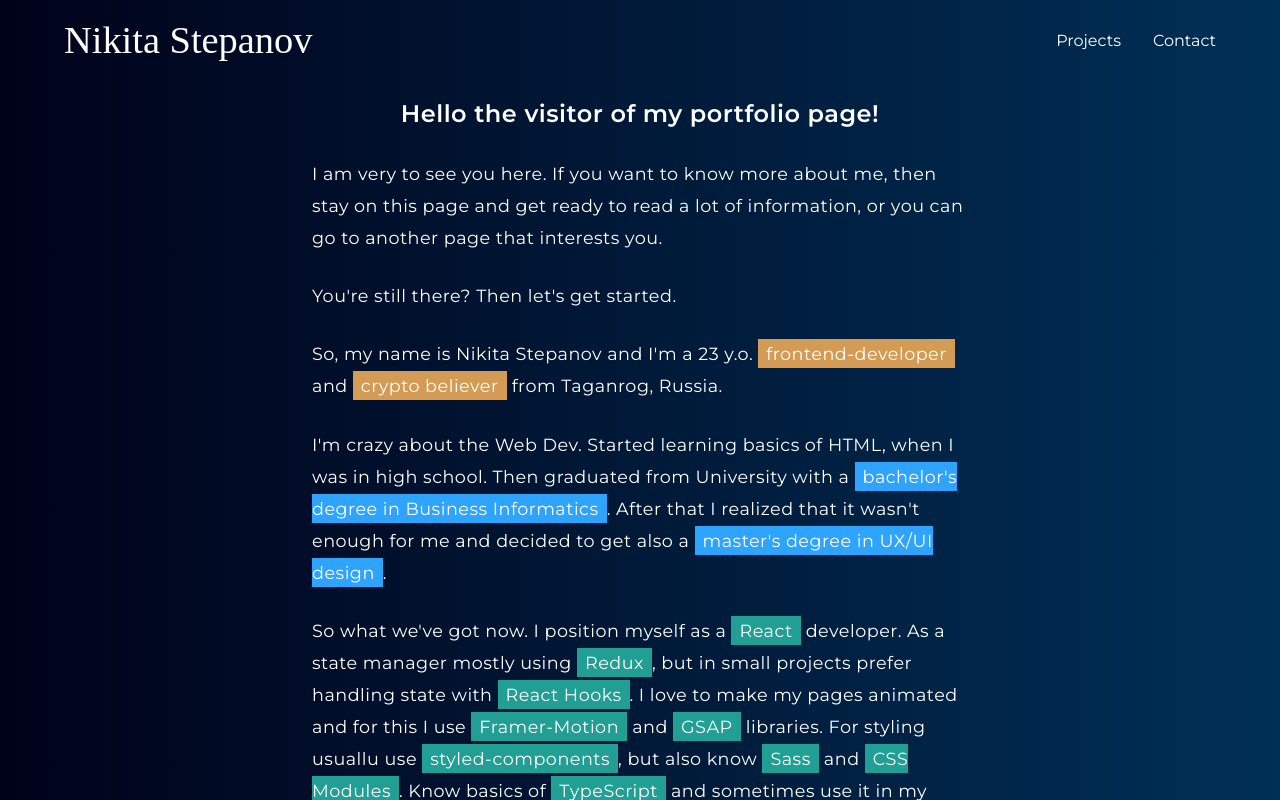
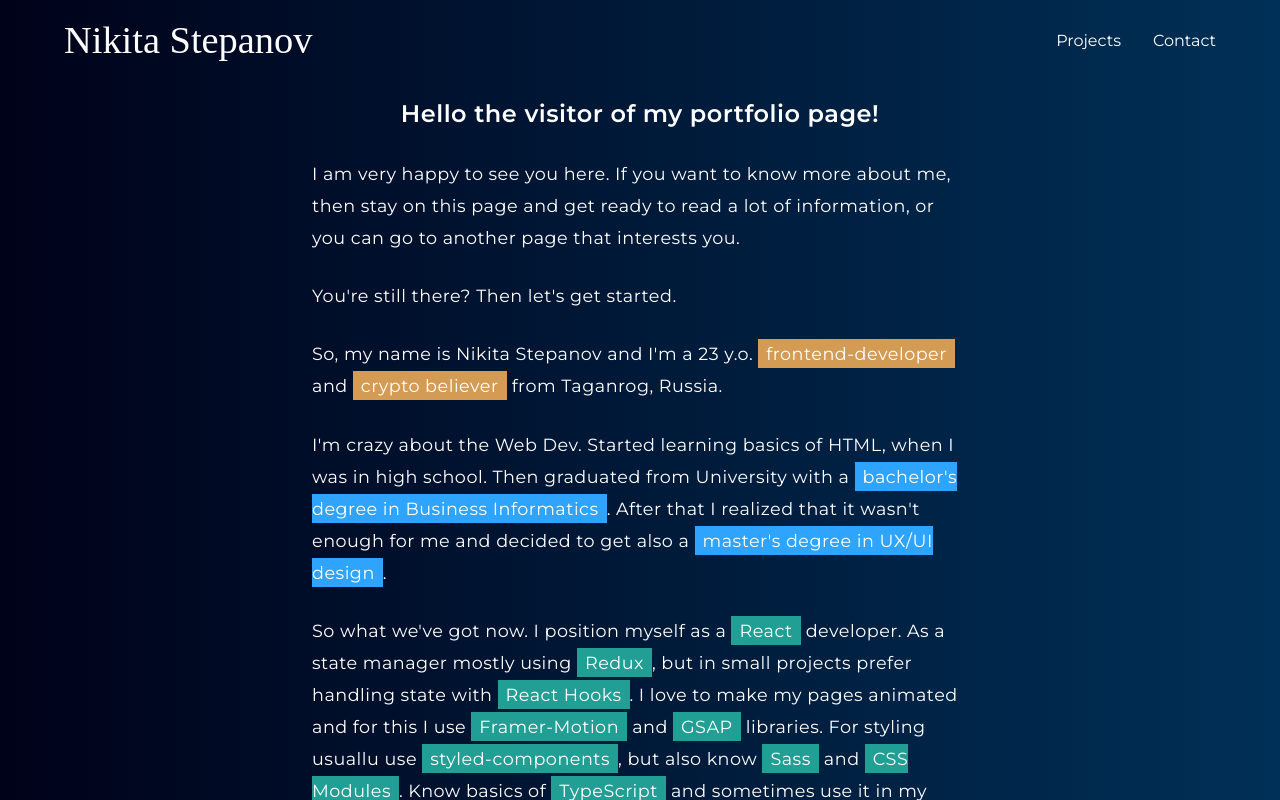
Before and after one commit to Lioger/portfolio, a Next.js app: page / in a window 1280 px wide. Shown: the top 800 px of the page. Built offline with nearby package versions, Linux system fonts and the light colour scheme; a web font is replaced by a local one.

Commit message:
Fixed babel compile issue of styles

```diff
--- a/pages/index.jsx
+++ b/pages/index.jsx
@@ -17,8 +17,8 @@ const Home = () => {
           </Hide>
           <Hide>
             <motion.p variants={textAnimation}>
-              I am very to see you here. If you want to know more about me, then stay on this page and get ready to read
-              a lot of information, or you can go to another page that interests you.
+              I am very happy to see you here. If you want to know more about me, then stay on this page and get ready
+              to read a lot of information, or you can go to another page that interests you.
             </motion.p>
           </Hide>
           <Hide>
```
Also changed, not shown: .babelrc (added).
